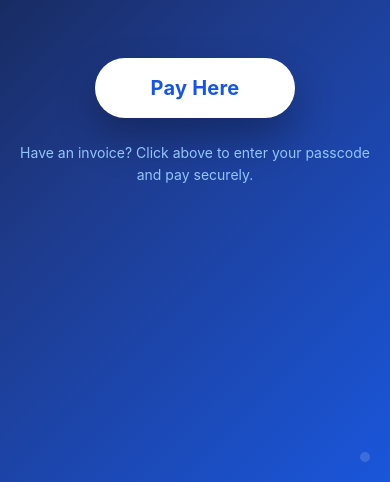
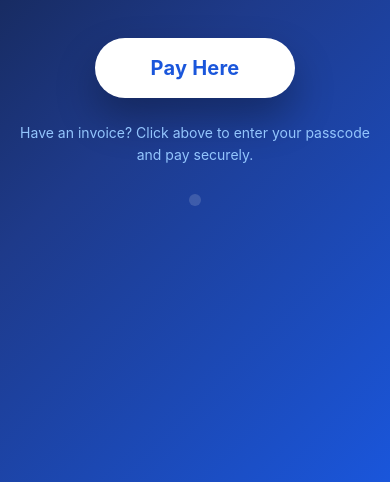
Before and after one commit to Jayori/InvoiceMaker, a website: page index.html in a window 390 px wide. Shown: the part 362-844 px from the top of the page. Drawn offline with Linux system fonts and the light colour scheme; no server answers.

Commit message:
Move manager dot to center under card content for mobile

```diff
--- a/index.html
+++ b/index.html
@@ -16,11 +16,11 @@
       <a href="client.html" class="landing-btn">Pay Here</a>
 
       <p class="landing-sub">Have an invoice? Click above to enter your passcode and pay securely.</p>
+
+      <!-- Hidden manager access dot -->
+      <a href="manager.html" class="manager-dot" title="Manager access"></a>
     </div>
   </div>
-
-  <!-- Hidden manager access dot -->
-  <a href="manager.html" class="manager-dot" title="Manager access"></a>
 
   <script>
     fetch('/api/get-business-profile')
--- a/style.css
+++ b/style.css
@@ -141,8 +141,8 @@ textarea { resize: vertical; min-height: 80px; }
 .landing-sub { margin-top: 24px; color: #93c5fd; font-size: 14px; line-height: 1.6; }
 
 .manager-dot {
-  position: fixed; bottom: 20px; right: 20px;
-  width: 10px; height: 10px; border-radius: 50%;
+  display: block; margin: 28px auto 0;
+  width: 12px; height: 12px; border-radius: 50%;
   background: rgba(255,255,255,0.15);
   transition: background 0.2s;
 }
```
